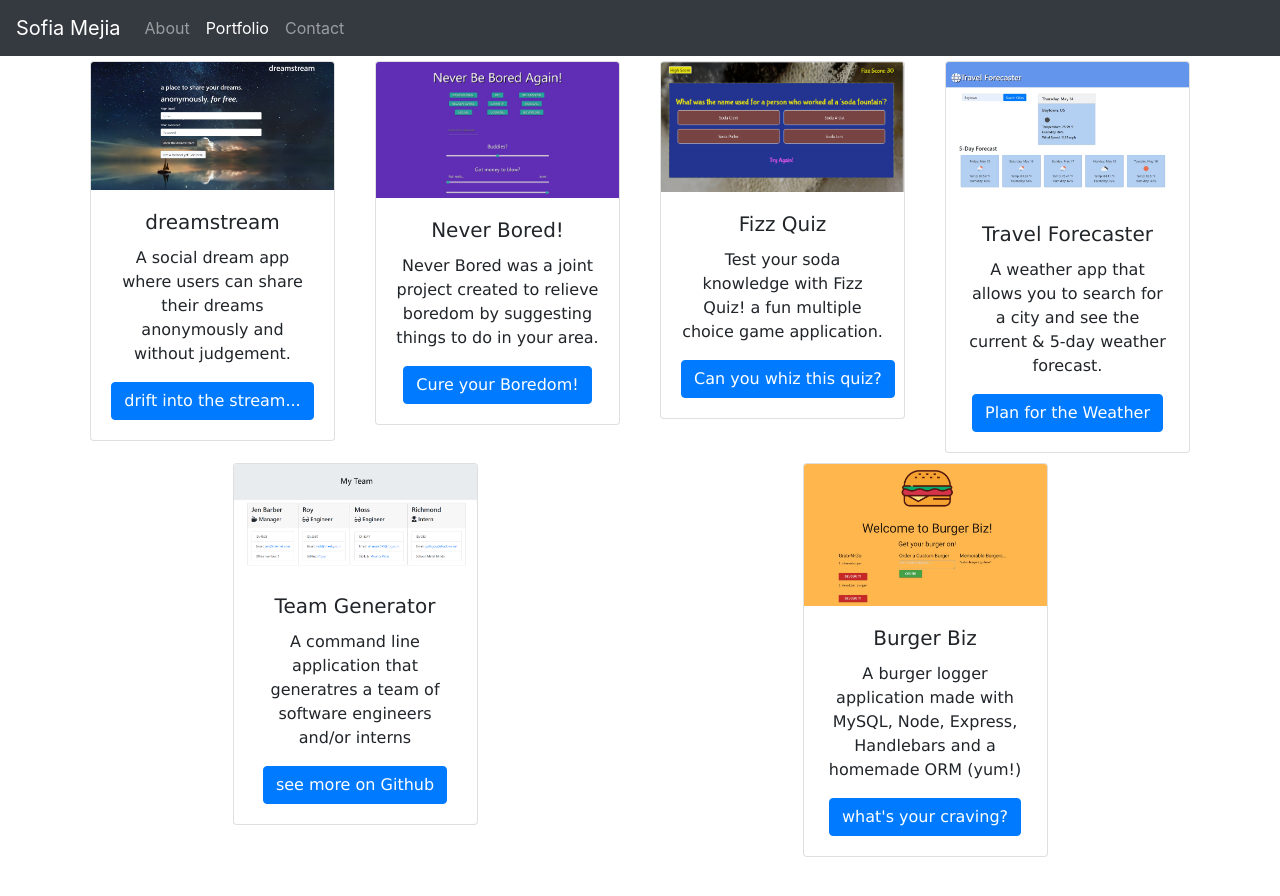
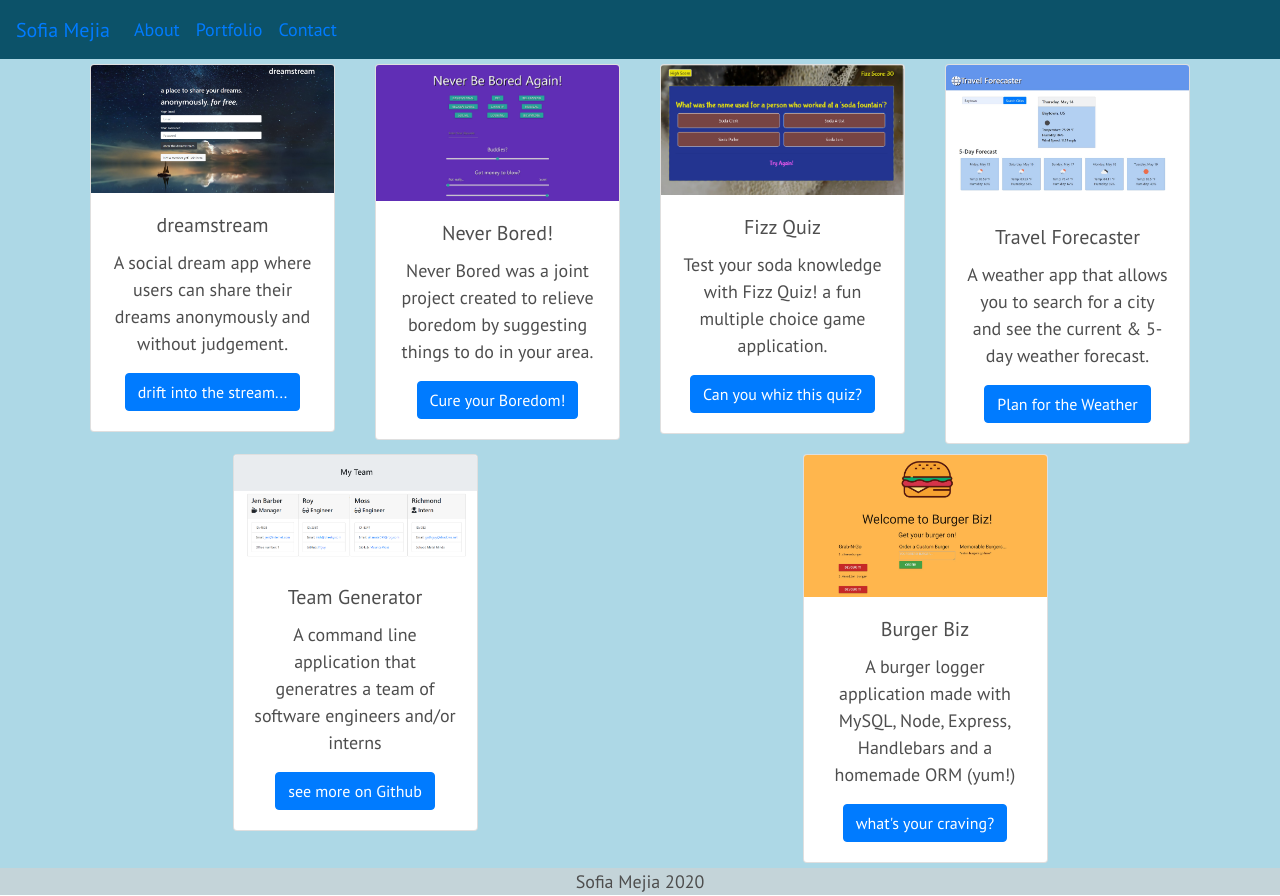
Before and after one commit to myfyrefly/react-portfolio, a React (Create React App) app: page /portfolio in a window 1280 px wide. Before the commit the page ends 862 px from the top, so only its background shows below. Built offline with nearby package versions, Linux system fonts and the light colour scheme.

Commit message:
portfolio style finalized

```diff
--- a/public/index.html
+++ b/public/index.html
@@ -6,7 +6,7 @@
     <meta name="theme-color" content="#000000" />
     <meta
       name="Sofia Mejia Full Stack Web Developer"
-      content="Web site created using create-react-app"
+      content="Full Stack Web Developer Portfolio"
     />
     <!-- <link rel="apple-touch-icon" href="%PUBLIC_URL%/logo192.png" /> -->
     <!--
@@ -25,10 +25,16 @@
     -->
     <link
       rel="stylesheet"
-      href="https://cdnjs.cloudflare.com/ajax/libs/twitter-bootstrap/4.0.0/css/bootstrap.min.css"
+      href="https://maxcdn.bootstrapcdn.com/bootstrap/4.5.0/css/bootstrap.min.css"
+      integrity="sha384-9aIt2nRpC12Uk9gS9baDl411NQApFmC26EwAOH8WgZl5MYYxFfc+NcPb1dKGj7Sk"
+      crossorigin="anonymous"
     />
+    <!-- <link
+      href="https://fonts.googleapis.com/css2?family=Raleway:wght@500&display=swap"
+      rel="stylesheet"
+    /> -->
     <link
-      href="https://fonts.googleapis.com/css2?family=Raleway:wght@500&display=swap"
+      href="https://fonts.googleapis.com/css2?family=PT+Sans&family=Source+Sans+Pro&display=swap"
       rel="stylesheet"
     />
     <title>React Portfolio</title>
--- a/src/App.css
+++ b/src/App.css
@@ -1,29 +1,7 @@
 .App {
   text-align: center;
-  font-family: "Lucida Sans", "Lucida Sans Regular", "Lucida Grande",
-    "Lucida Sans Unicode", Geneva, Verdana, sans-serif;
+  font-size: large;
+  font-family: "PT Sans", sans-serif;
+  background-color: lightblue;
+  color: #4e4e4e;
 }
-
-.App-logo {
-  height: 40vmin;
-  pointer-events: none;
-}
-
-@media (prefers-reduced-motion: no-preference) {
-  .App-logo {
-    animation: App-logo-spin infinite 20s linear;
-  }
-}
-
-.App-link {
-  color: #61dafb;
-}
-
-@keyframes App-logo-spin {
-  from {
-    transform: rotate(0deg);
-  }
-  to {
-    transform: rotate(360deg);
-  }
-}
--- a/src/App.js
+++ b/src/App.js
@@ -2,6 +2,7 @@ import React from "react";
 import { BrowserRouter as Router, Route } from "react-router-dom";
 import "./App.css";
 import NavBar from "./components/NavBar";
+import Footer from "./components/Footer";
 import About from "./pages/about";
 import Portfolio from "./pages/portfolio";
 import Contact from "./pages/contact";
@@ -9,12 +10,13 @@ import Contact from "./pages/contact";
 function App() {
   return (
     <Router>
-      {/* <div className="App"> */}
-      <NavBar />
-      <Route exact path="/" component={About} />
-      <Route exact path="/portfolio" component={Portfolio} />
-      <Route exact path="/contact" component={Contact} />
-      {/* </div> */}
+      <div className="App">
+        <NavBar />
+        <Route exact path="/" component={About} />
+        <Route exact path="/portfolio" component={Portfolio} />
+        <Route exact path="/contact" component={Contact} />
+        <Footer />
+      </div>
     </Router>
   );
 }
--- /dev/null
+++ b/src/components/Footer/index.js
@@ -0,0 +1,12 @@
+import React from "react";
+import "./style.css";
+
+function Footer() {
+  return (
+    <footer className="footer">
+      <span>Sofia Mejia 2020</span>
+    </footer>
+  );
+}
+
+export default Footer;
--- /dev/null
+++ b/src/components/Footer/style.css
@@ -0,0 +1,14 @@
+.footer {
+  /* min-height: 100px; */
+  background: #c4d4d9;
+  position: relative;
+}
+
+.footer span {
+  /* position: absolute; */
+  bottom: 0;
+  left: 0;
+  right: 0;
+  padding: 3px;
+  /* background: #b8b8b8; */
+}
--- a/src/components/Hero/style.css
+++ b/src/components/Hero/style.css
@@ -14,7 +14,7 @@
   bottom: 0;
   left: 0;
   right: 0;
-  background: black;
+  /* background: black;  this gives a kind of dimmness to the image, makes it easier to see white font on it.*/
 }
 
 .hero * {
@@ -24,7 +24,8 @@
 
 .hero h1,
 .hero h2 {
-  color: white;
+  color: #1d3cad;
+  text-shadow: 2px 2px #15b6df;
 }
 
 .hero h1 {
--- a/src/components/NavBar/index.js
+++ b/src/components/NavBar/index.js
@@ -1,9 +1,10 @@
 import React from "react";
 import { Link } from "react-router-dom";
+import "./style.css";
 
 function Navbar() {
   return (
-    <nav className="navbar navbar-expand-lg navbar-dark bg-dark">
+    <nav className="navbar navbar-expand-lg" id="navStyle">
       <Link className="navbar-brand" to="/">
         Sofia Mejia
       </Link>
--- /dev/null
+++ b/src/components/NavBar/style.css
@@ -0,0 +1,3 @@
+#navStyle {
+  background-color: #0c5269;
+}
--- a/src/pages/about.js
+++ b/src/pages/about.js
@@ -10,6 +10,11 @@ function About() {
     maxHeight: 300,
   };
 
+  const aboutStyle = {
+    color: "white",
+    textShadow: "2px 2px black",
+  };
+
   return (
     <div>
       <Hero backgroundImage={Background}>
@@ -19,13 +24,13 @@ function About() {
       <Container style={{ marginTop: 30 }}>
         <div className="row">
           <div className="col-md-4">
-            <h1>About Me</h1>
+            <h1 style={aboutStyle}>About Me</h1>
             <img src={ProfilePic} alt="profile" style={style}></img>
           </div>
 
           <div className="col-md-6" style={{ padding: 50 }}>
             <p>
-              A former world traveler and teacher, now full stack web developer.
+              A former teacher and world traveler, now full stack web developer.
               I have an eye for making aesthetic designs for web applications
               and I really enjoy the satisfaction that comes with building an
               application from scratch. In the next phase of my professional
--- a/src/pages/contact.js
+++ b/src/pages/contact.js
@@ -1,4 +1,4 @@
-import React, { Component } from "react";
+import React from "react";
 import Form from "react-bootstrap/Form";
 import FormControl from "react-bootstrap/FormControl";
 import InputGroup from "react-bootstrap/InputGroup";
```
Also changed, not shown: src/index.css (+0 -11 lines).
